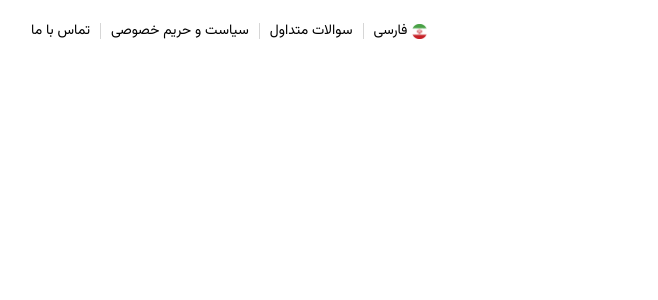
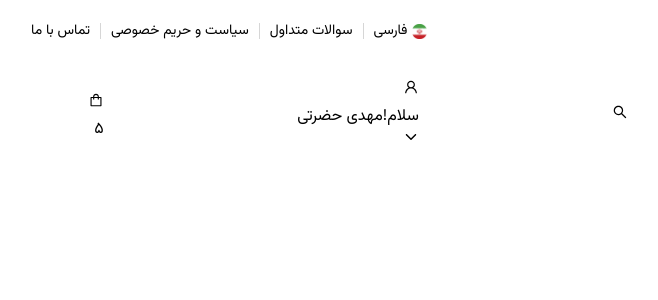
Before and after one commit to Mahdi-Hazrati/harmony-shop, a React (Create React App) app in the folder client/: page / in a window 1280 px wide. Shown: the top 300 px of the page, without its empty margins (535-1193 px from the left). Built offline with nearby package versions, Linux system fonts and the light colour scheme.

Commit message:
add header main section jsx structure

```diff
--- a/client/src/components/Header/Main.jsx
+++ b/client/src/components/Header/Main.jsx
@@ -1,8 +1,39 @@
 import React from 'react'
+import logo_image from "../../assets/images/harmony-shop-logo.svg"
+import { AiOutlineSearch, AiOutlineShopping, AiOutlineUser } from "react-icons/ai"
+import { IoIosArrowDown } from "react-icons/io"
 import "./Main.scss"
 const Main = () => {
   return (
-    <div className="header-main">اصلی</div>
+    <div className="header-main">
+      <div className="brand-container">
+        <img src={logo_image} alt="harmony shop logo" className="brand-logo" />
+        <span className="brand-title">هارمونی شاپ</span>
+      </div>
+      <div className="search-box-container">
+        <input type="text" className="search-box-input" />
+        <AiOutlineSearch className="search-box-icon" />
+      </div>
+      <div className="user-account-container">
+        <div className="right">
+          <AiOutlineUser className="icon" />
+        </div>
+        <div className="center">
+          <span className="hi-message">سلام!</span>
+          <span className="username">مهدی حضرتی</span>
+        </div>
+        <div className="left">
+          <IoIosArrowDown className="icon" />
+
+        </div>
+
+      </div>
+      <div className="shopping-cart-container">
+        <AiOutlineShopping className="icon" />
+        <div className="counter">5</div>
+      </div>
+
+    </div>
   )
 }
 
--- a/client/src/components/Header/Main.scss
+++ b/client/src/components/Header/Main.scss
@@ -0,0 +1,6 @@
+.header-main{
+    display: flex;
+    flex-direction: row;
+    justify-content: space-around;
+    align-items: center;
+}
```
